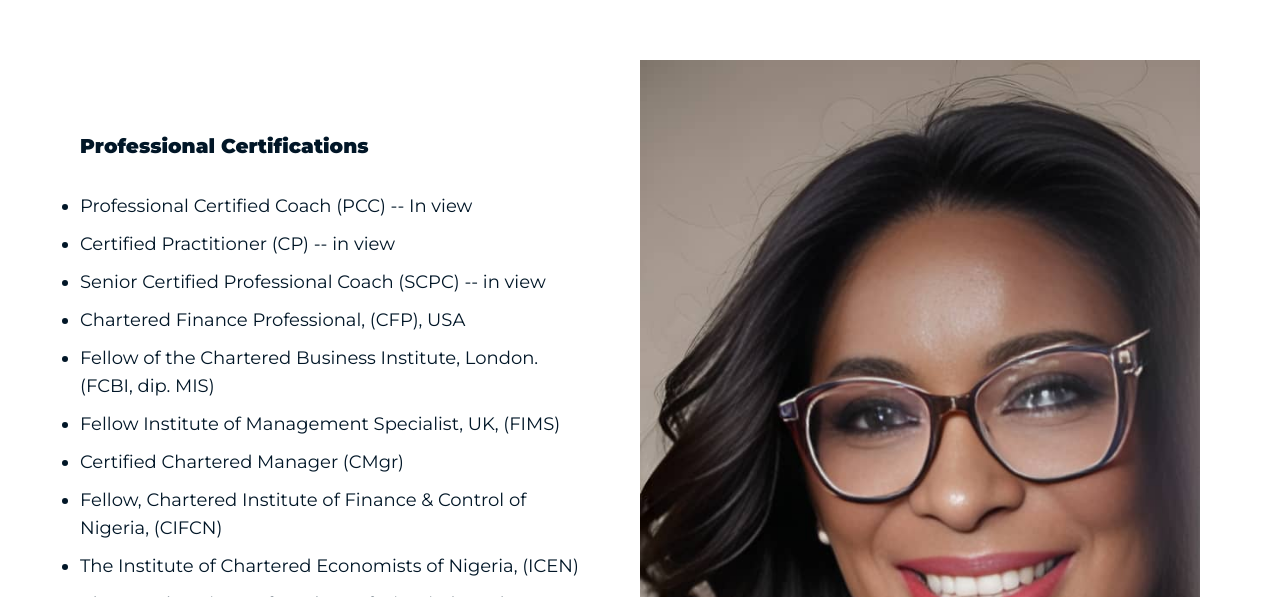
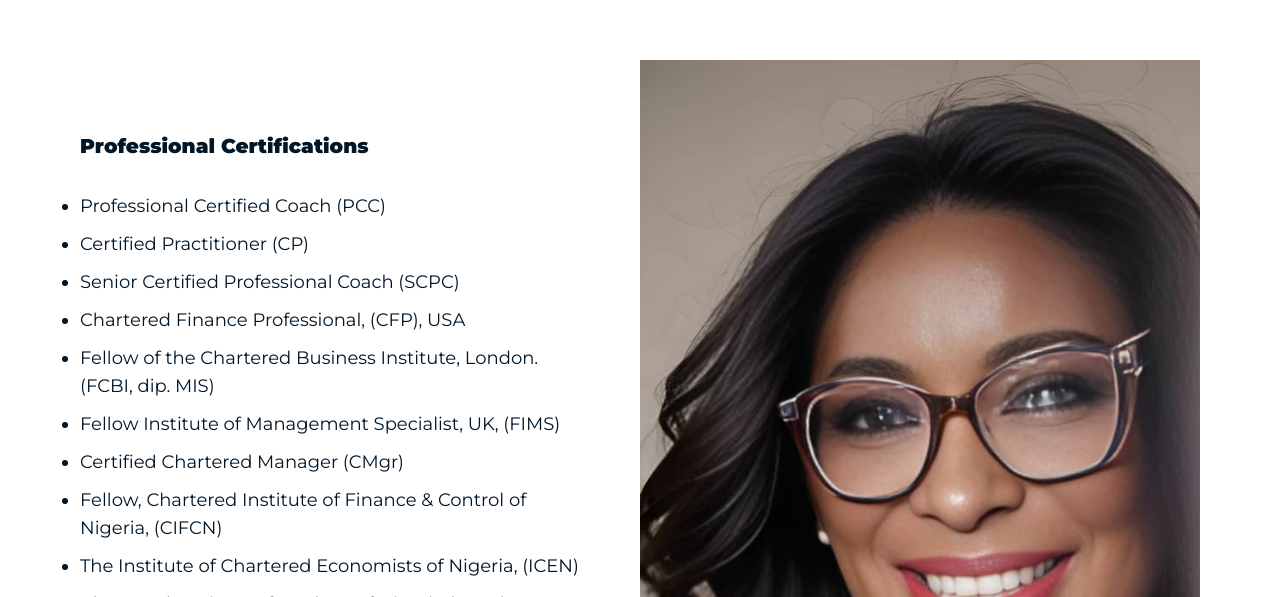
Before and after one commit to alabo-excel/dribisohart, a Next.js app: page /about in a window 1280 px wide. Shown: the part 1060-1657 px from the top of the page. Built offline with nearby package versions, Linux system fonts and the light colour scheme.

Commit message:
updates and corrections commit

```diff
--- a/src/components/HeaderNav.jsx
+++ b/src/components/HeaderNav.jsx
@@ -52,7 +52,7 @@ const HeaderNav = () => {
             <p className='my-5'>Blog</p>
           </a> */}
           {/* <Link href='/#contact'></Link> */}
-          <a href="https://lifematicswithdribisohart.com/"><button onClick={() => closeNav()} className='bg-white my-5 rounded-full w-full p-4 text-[#011627]'>Lifematics Blog</button></a>
+          <a href="https://lifematicswithdribisohart.com/"><button onClick={() => closeNav()} className='bg-white my-5 rounded-full w-full p-4 text-[#011627]'>Lifematics Lifestyle</button></a>
         </div>
       </div>
     </div>
--- a/src/layout/FrontLayout.jsx
+++ b/src/layout/FrontLayout.jsx
@@ -8,7 +8,7 @@ const FrontLayout = ({ children }) => {
   return (
     <Fragment>
       <Head>
-        <title> Dr. Ibiso Darlington Hart </title>
+        <title>Dr Ibiso HART- Your Partner in Personal Evolution</title>
         <meta property="og:type" content="website" />
         <meta property="og:title" content="Dr. Ibiso Darlington Hart" />
         <meta property="og:description" content="Ibiso Darlington Hart (PhD) is a highly accomplished business development strategist and leadership professional with an impressive career spanning over two decades. Throughout her diverse professional journey, she has gained extensive experience in various industries, including banking and the Aviation Sector." />
--- a/src/pages/about.jsx
+++ b/src/pages/about.jsx
@@ -17,6 +17,7 @@ const About = () => {
               <li>Master of Science, (MSc) in Human Resources Management from Enugu State University of Technology, Enugu, Nigeria</li>
               <li>Executive Masters Certificate (EMC) in Human Resources Management at East Midlands School of Business & Management, UK</li>
               <li>Doctorate degree in Strategic Management and Leadership from The University of America, Curaçao.</li>
+              <li> Advanced Diploma  Certificate in  Educational Management & Leadership -   London Business College</li>
             </ul>
             <Link href="/about#professional">
               <button className='p-4 bg-[#011627] lg:text-lg text-sm rounded-md text-white w-full my-6'>View professional Certification</button>
@@ -29,9 +30,9 @@ const About = () => {
           <div className='lg:w-[45%] lg:order-first my-auto'>
             <h3 className='font-bold text-xl my-8'>Professional Certifications</h3>
             <ul>
-              <li>Professional Certified Coach (PCC) -- In view</li>
-              <li>Certified Practitioner (CP) -- in view</li>
-              <li>Senior Certified Professional Coach (SCPC) -- in view</li>
+              <li>Professional Certified Coach (PCC)</li>
+              <li>Certified Practitioner (CP)</li>
+              <li>Senior Certified Professional Coach (SCPC)</li>
 
               <li>Chartered Finance Professional, (CFP), USA</li>
               <li>Fellow of the Chartered Business Institute, London. (FCBI, dip. MIS)</li>
--- a/src/pages/index.jsx
+++ b/src/pages/index.jsx
@@ -66,8 +66,10 @@ const Home = () => {
               <div className='absolute top-0  opacity-50 w-full h-full bg-[#011627]'></div>
               <div className='absolute bottom-2 lg:left-20 left-5 right-5 z-20 text-white'>
                 <div className="lg:w-[40%] z-20 lg:order-first order-last">
-                  <h1 className="lg:text-5xl text-3xl font-black leading-tight">Dr. Ibiso <br /> Darlington Hart</h1>
-                  <p className="my-3 lg:text-base text-sm">(CFP-USA, FCBI-dip.MIS, FIMS-UK, Cmgr, FCIFCN, ICEN, CIBN)</p>
+                  <h1 className="lg:text-5xl text-3xl font-black leading-tight">Dr. Ibiso <br /> Darlington Hart</h1> <br /> <br />
+                  <p>Certified Proffessional Coach</p>
+                  <p>Your Partner in Personal Evolution</p>
+                  <p className="my-3 lg:text-base text-sm">CTA- Certified Professional Coach (CTA-CPC), CTA- Senior Certified Professional Coach (CTA-SCPC)</p>
                   <p className="my-5 lg:text-base text-sm">I am a natural-born leader who inspires and motivates those around me. Through my actions and words, I instil a sense of purpose and direction, empowering individuals to strive for their best.</p>
                 </div>
               </div>
```
Also changed, not shown: 1 other file (tests, documents, lock files or other folders).
